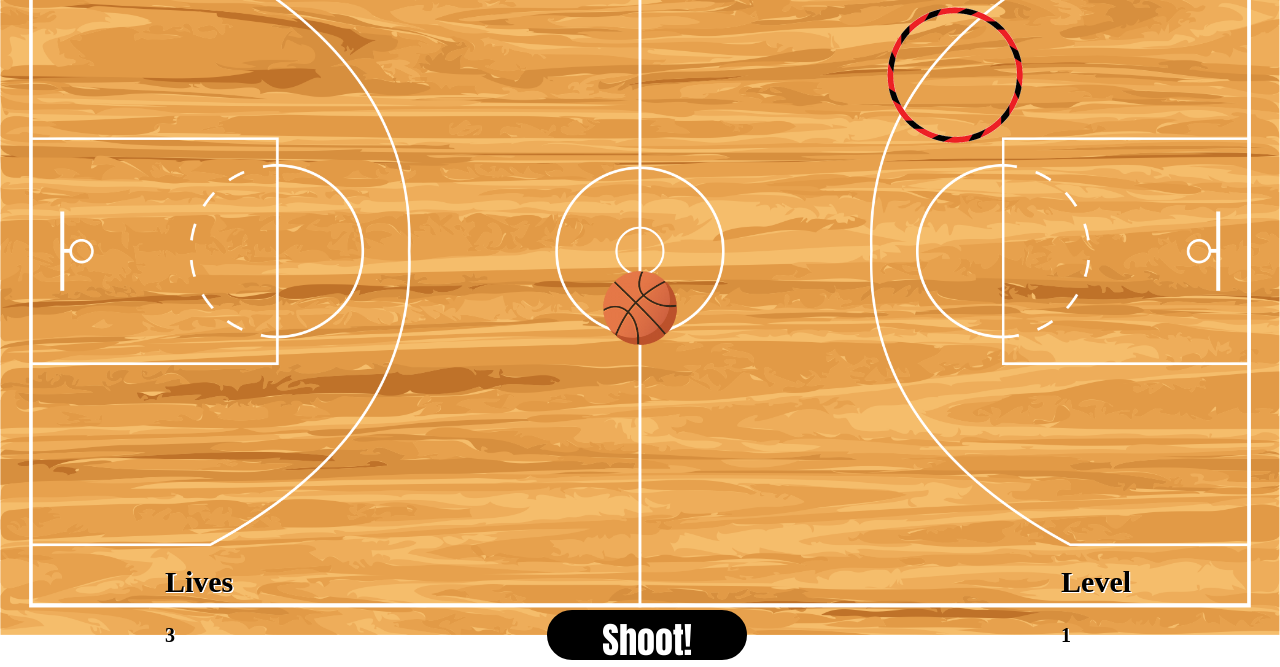
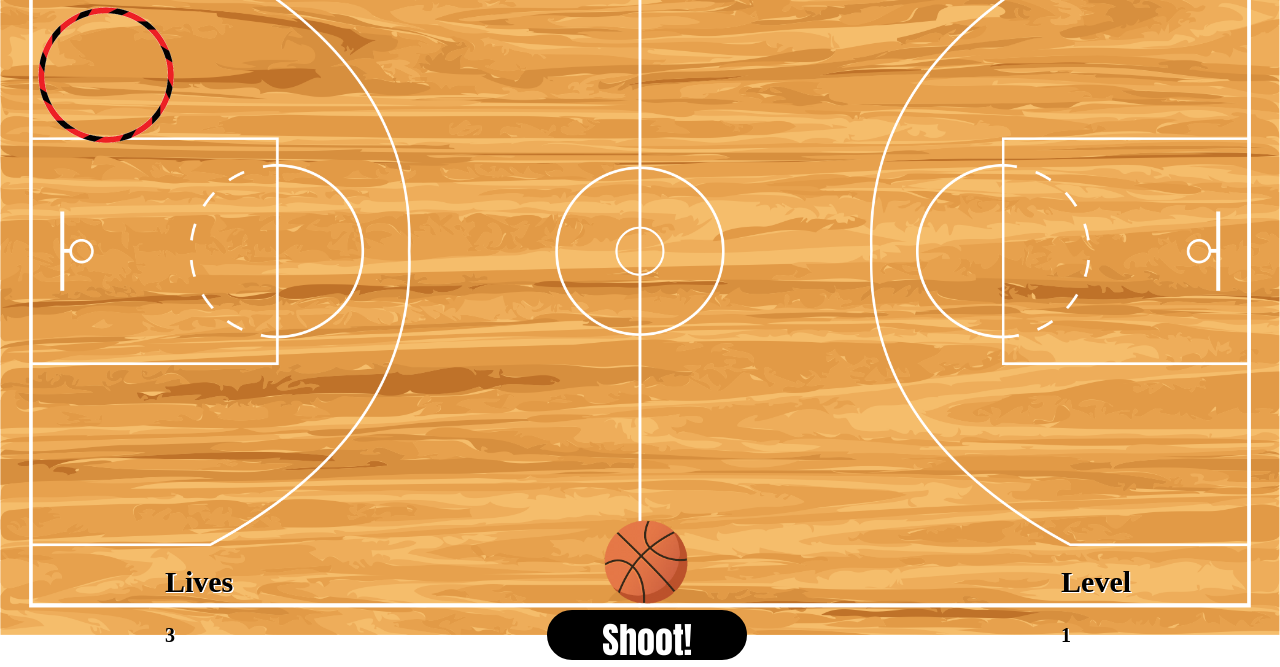
Before and after one commit to jackdurham/wdi-first-project, a PHP site: page / in a window 1280 px wide. Shown: the part 133-800 px from the top of the page. Run offline with PHP 8.4, Linux system fonts and the light colour scheme; some libraries are stand-ins or nearby versions.

Commit message:
working hoop

```diff
--- a/JS/app.js
+++ b/JS/app.js
@@ -1,17 +1,25 @@
 $(() =>{
   const $el = $('.hoop');
   let HDirection = '+';
+  let VDirection = '+';
   setInterval(function(){
     const left = parseInt($el.css('margin-left'));
 
     //moving from left to right of the screen
-    if(left > $('body').width() )
+    if(left > $('body').width() - $el.width() )
       HDirection = '-';
     else if(left < 0 )
       HDirection = '+';
     $('.hoop').css('margin-left', `${HDirection}=1px`);
+
+    if(top > $('body').height() )
+      VDirection = '-';
+    else if(top < 0 )
+      VDirection = '+';
+    $('.ball').css('margin-top', `${VDirection}=1px`);
   });
 
 
 
+
 });
--- a/css/style.css
+++ b/css/style.css
@@ -21,10 +21,9 @@ h1 {
   height: 150px;
   width: 150px;
   margin: 0 auto;
-  position: absolute;
-  left: 0px;
+  position: relative;
+  right: 0px;
 }
-
 
 .ball {
   display: flex;
@@ -33,15 +32,9 @@ h1 {
   width: 90px;
   align-items: center;
   margin: 0 auto;
-}
-
-.ball img {
-  height: 80px;
-  width: 80px;
-  display: flex;
-  justify-content: center;
-  align-items: center;
-  margin-top: 525px;
+  position: absolute;
+  bottom: 60px;
+  right: 46%;
 }
 
 body {
--- a/index.html
+++ b/index.html
@@ -14,15 +14,15 @@
     <h1>Shoot A Hoop!</h1>
   </header>
 
-<div class="hoophome">
+  <div class="hoophome">
     <div>
-    <img class= "hoop" src="./images/hoop.png" alt="basketball hoop">
+      <img class= "hoop" src="./images/hoop.png" alt="basketball hoop">
+    </div>
   </div>
-</div>
 
 
-  <div class="ball">
-    <img src="./images/basketball.png" alt="basketball">
+  <div>
+    <img class= "ball" src="./images/basketball.png" alt="basketball">
   </div>
 
 
```
